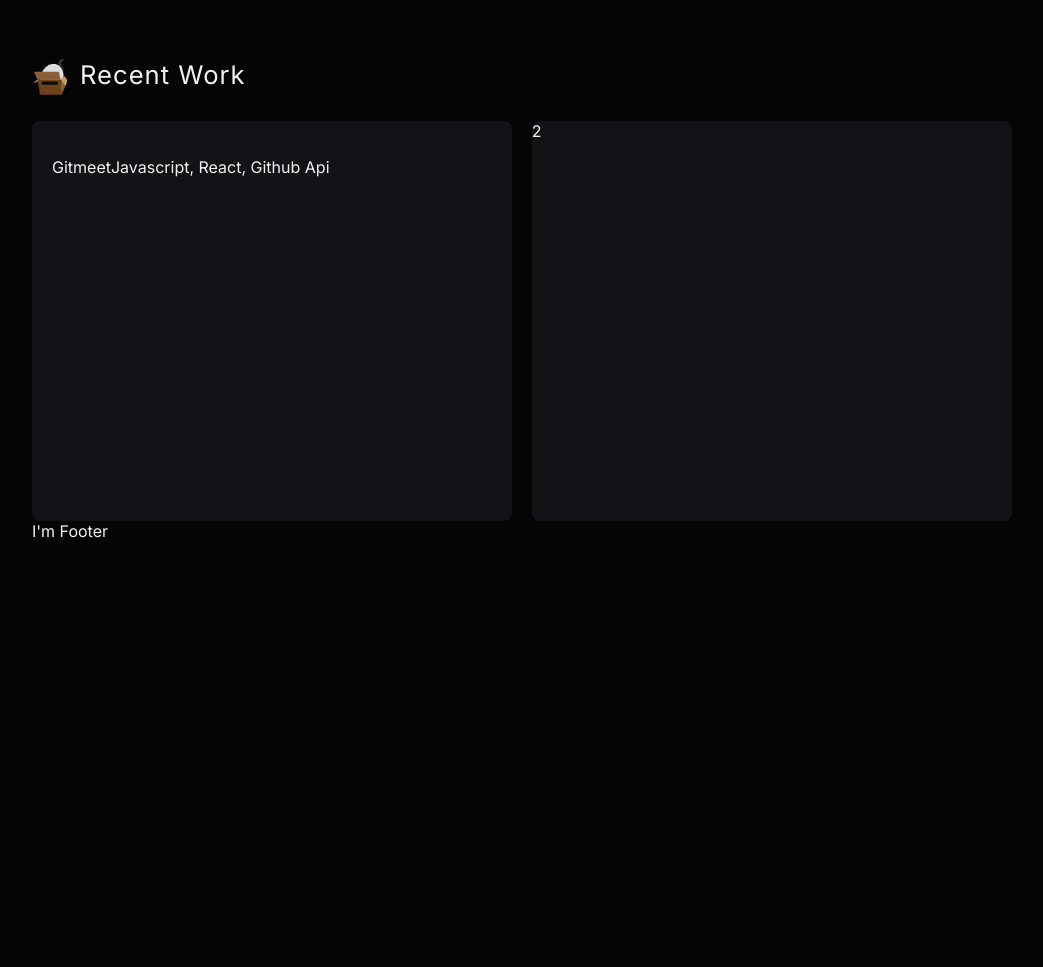
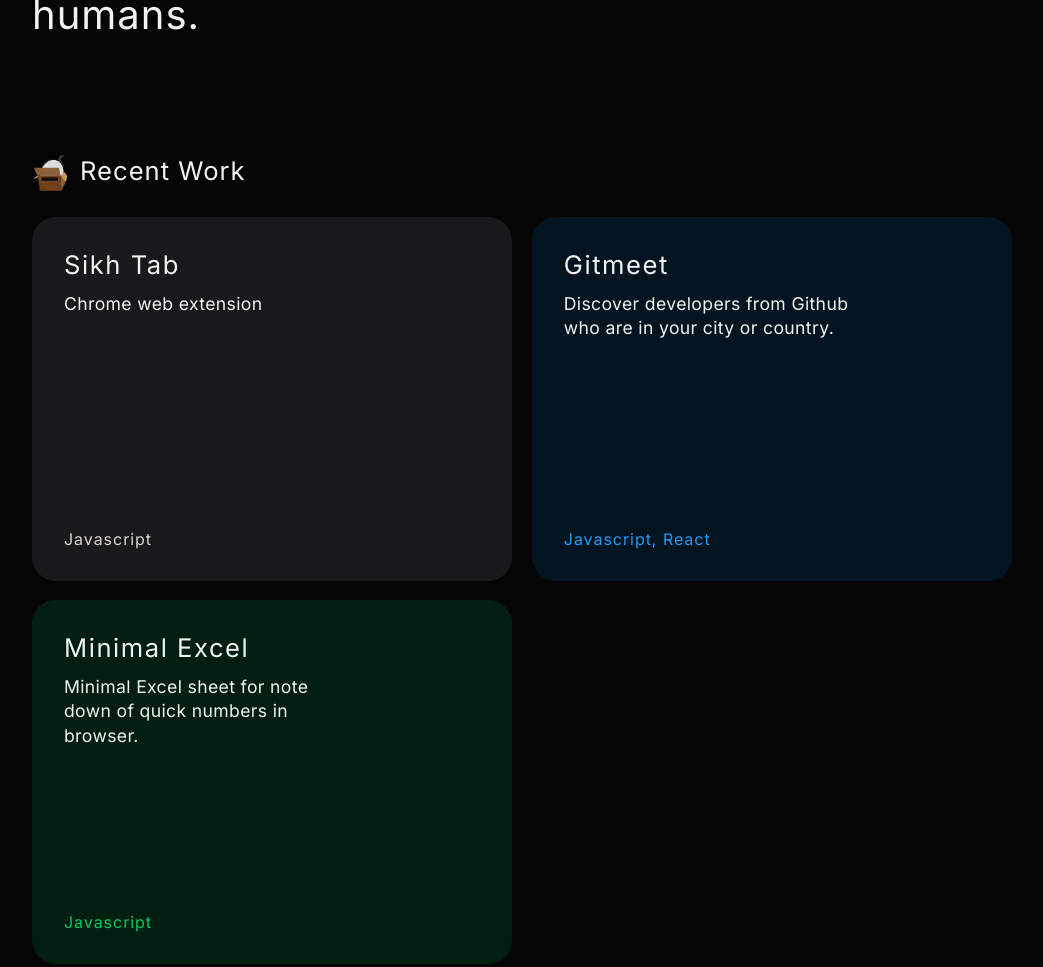
Before and after one commit to amarmanhala/hyumanamar, a Gatsby site: page / in a window 1280 px wide. Shown: the part 515-1482 px from the top of the page, without its empty margins (118-1161 px from the left). Before the commit the page ends 1076 px from the top, so only its background shows below. Built offline with nearby package versions, Linux system fonts and the light colour scheme; Gatsby itself is replaced by a stand-in of ours.

Commit message:
Add work cards

```diff
--- a/package.json
+++ b/package.json
@@ -19,6 +19,7 @@
     "gatsby-plugin-styled-components": "^3.8.0",
     "react": "^16.12.0",
     "react-dom": "^16.12.0",
+    "react-icons": "^4.1.0",
     "react-lottie": "^1.2.3",
     "styled-components": "^5.2.1"
   },
--- /dev/null
+++ b/src/Projects.json
@@ -0,0 +1,32 @@
+[
+    {
+        "title": "Sikh Tab",
+        "description": "Chrome web extension",
+        "icon": "/sikhTab.svg",
+        "image": "/sikhTab.svg",
+        "url": "https://chrome.google.com/webstore/detail/sikh-tab/acnhpgiohpimpfcbmlelghhlcijpbpml",
+        "Tools": "Javascript",
+        "primaryColor": "#19191c",
+        "secondaryColor": "#dbd6ce"
+    },
+    {
+        "title": "Gitmeet",
+        "description": "Discover developers from Github who are in your city or country.",
+        "icon": "",
+        "image": "/gitmeet.png",
+        "url": "https://gfind.netlify.app/",
+        "Tools": "Javascript, React",
+        "primaryColor": "rgba(4, 23, 37, 0.9)",
+        "secondaryColor": "#1c9bf7"
+    },
+    {
+        "title": "Minimal Excel",
+        "description": "Minimal Excel sheet for note down of quick numbers in browser.",
+        "icon": "",
+        "image": "/excel.png",
+        "url": "https://amarmanhala.github.io/JustExcel/",
+        "Tools": "Javascript",
+        "primaryColor": "#001f10",
+        "secondaryColor": "#00ca61"
+    }
+]
--- a/src/components/Work.js
+++ b/src/components/Work.js
@@ -4,6 +4,12 @@
 import Lottie from "react-lottie"
 import animationData from "./lottie/29178-cat-in-box.json"
 import H4 from "./designsystem/H4"
+import Card from "./designsystem/Card"
+import Grid from "./designsystem/Grid"
+import Col from "./designsystem/Col"
+import ProjectsData from '../Projects.json'
+import { Link } from "gatsby"
+
 
 const SectionHeader = styled.div`
   display: flex;
@@ -13,52 +19,6 @@
   justify-content: flex-start;
   margin: 1rem 0;
 `
-const Grid = styled.div`
-  display: flex;
-  flex-wrap: wrap;
-  @media (min-width: 640px) {
-    flex-wrap: wrap;
-  }
-  @media (min-width: 768px) {
-    flex-wrap: wrap;
-  }
-  @media (min-width: 1024px) {
-    justify-content: space-between;
-  }
-  @media (min-width: 1280px) {
-    justify-content: space-between;
-  }
-  @media (min-width: 1536px) {
-    justify-content: space-between;
-  }
-`
-const Col = styled.div`
-  width: 100%;
-  background-color: #121217;
-  height: 400px;
-  border-radius: 8px;
-  @media (min-width: 640px) {
-    width: 50%;
-  }
-  @media (min-width: 768px) {
-    width: 50%;
-  }
-  @media (min-width: 1024px) {
-    width: 50%;
-  }
-  @media (min-width: 1280px) {
-    width: 49%;
-  }
-  @media (min-width: 1536px) {
-    width: 30%;
-  }
-`
-const CardInnerWrapper = styled.div`
-display: flex;
-height: 100%;
-width: 100%;
-padding: 20px;
-`;
 
 export default function Work() {
   const defaultOptions = {
@@ -81,13 +41,20 @@
         <H4>Recent Work</H4>
       </SectionHeader>
       <Grid>
-        <Col>
-        <CardInnerWrapper>
-<p>Gitmeet</p>
-<p>Javascript, React, Github Api</p>
-        </CardInnerWrapper>
-        </Col>
-        <Col>2</Col>
+        {ProjectsData.map(project => {
+          return(
+
+  <Col>
+            <Card title={project.title} description={project.description} secondaryColor={project.secondaryColor} primaryColor={project.primaryColor} url={project.url} tools={project.Tools}>
+
+            </Card>
+
+
+          </Col>
+          )
+        })}
+
+
       </Grid>
     </div>
   )
--- /dev/null
+++ b/src/components/designsystem/Anchor.js
@@ -0,0 +1,11 @@
+import React from "react"
+import styled from "styled-components"
+
+const Anchor = styled.a`
+  text-decoration: none;
+  color: inherit;
+`;
+
+export default ({ children }) => {
+    return <Anchor>{children}</Anchor>
+  }
--- /dev/null
+++ b/src/components/designsystem/Card.js
@@ -0,0 +1,69 @@
+import React from "react"
+import styled from "styled-components"
+import H3 from "./H3"
+import P from "./P"
+import { FiExternalLink } from "react-icons/fi"
+import Anchor from "./Anchor"
+
+
+const Card = styled.div`
+  display: flex;
+  flex-direction: column;
+  align-content: space-around;
+  justify-content: space-between;
+  min-height: 300px;
+  padding: 2em;
+  background-color: ${props => props.primaryColor};
+  border-radius: 1.5em;
+
+  &:hover {
+    cursor: pointer;
+  }
+`
+const CardHeader = styled.div`
+  display: flex;
+  flex-direction: row;
+  justify-content: space-between;
+`
+const Title = styled.div`
+  width: 70%;
+`
+const Icon = styled.div`
+  display: none;
+
+  ${Card}:hover & {
+    display: block;
+    transition: all 0.55s cubic-bezier(0.165, 0.84, 0.44, 1) 0s;
+  }
+`
+const FooterText = styled.span`
+  font-size: 1rem;
+  font-weight: 400;
+  margin: 0;
+  letter-spacing: 0.06em;
+  color: ${props => props.color || "white"};
+`
+
+export default props => {
+    console.log(props.secondaryColor)
+  return (
+    <a style=
+    {{color: "inherit", textDecoration: "none"}} href={props.url}>
+
+    <Card primaryColor={props.primaryColor}>
+      <CardHeader>
+        <Title>
+          <H3>{props.title}</H3>
+          <P>{props.description}</P>
+        </Title>
+        <Icon>
+          <FiExternalLink size={24}></FiExternalLink>
+        </Icon>
+      </CardHeader>
+      <div>
+        <FooterText color={props.secondaryColor}>{props.tools}</FooterText>
+      </div>
+    </Card>
+    </a>
+  )
+}
--- /dev/null
+++ b/src/components/designsystem/Col.js
@@ -0,0 +1,28 @@
+import React from "react"
+import styled from "styled-components"
+
+const Col = styled.div`
+  width: 100%;
+  border-radius: 8px;
+  margin-bottom: 1.2em;
+  @media (min-width: 640px) {
+    width: 50%;
+  }
+  @media (min-width: 768px) {
+    width: 50%;
+  }
+  @media (min-width: 1024px) {
+    width: 50%;
+  }
+  @media (min-width: 1280px) {
+    width: 49%;
+  }
+  @media (min-width: 1536px) {
+    width: 30%;
+  }
+`;
+
+
+export default ({ children }) => {
+    return <Col>{children}</Col>
+  }
--- /dev/null
+++ b/src/components/designsystem/Grid.js
@@ -0,0 +1,26 @@
+import React from "react"
+import styled from "styled-components"
+
+const Grid = styled.div`
+  display: flex;
+  flex-wrap: wrap;
+  @media (min-width: 640px) {
+    flex-wrap: wrap;
+  }
+  @media (min-width: 768px) {
+    flex-wrap: wrap;
+  }
+  @media (min-width: 1024px) {
+    justify-content: space-between;
+  }
+  @media (min-width: 1280px) {
+    justify-content: space-between;
+  }
+  @media (min-width: 1536px) {
+    justify-content: space-between;
+  }
+`
+
+export default ({ children }) => {
+    return <Grid>{children}</Grid>
+  }
--- a/src/components/designsystem/H1.js
+++ b/src/components/designsystem/H1.js
@@ -4,7 +4,7 @@
 const H1 = styled.h1`
   font-size: 2.5rem;
   line-height: 40px;  font-weight: 400;
-  margin: 2rem 0;
+  margin: 5rem 0;
   @media (min-width: 640px) {
     line-height: 60px;
     letter-spacing: 1px;
--- /dev/null
+++ b/src/components/designsystem/H3.js
@@ -0,0 +1,18 @@
+import React from "react"
+import styled from "styled-components"
+
+const H3 = styled.h3`
+  font-size: 1.6rem;
+  font-weight: 400;
+  margin: 0;
+  height: auto;
+  letter-spacing: .06em;
+  margin-bottom: .45em;
+  @media (min-width: 640px) {
+
+  }
+`;
+
+export default ({ children }) => {
+    return <H3>{children}</H3>
+  }
--- /dev/null
+++ b/src/components/designsystem/P.js
@@ -0,0 +1,18 @@
+import React from "react"
+import styled from "styled-components"
+
+const P = styled.p`
+  font-size: 1.1rem;
+  font-weight: 300;
+  margin: 0;
+line-height: 1.4em;
+  letter-spacing: .02em;
+  margin-bottom: .45em;
+  @media (min-width: 640px) {
+
+  }
+`;
+
+export default ({ children }) => {
+    return <P>{children}</P>
+  }
```
Also changed, not shown: 1 other file.
